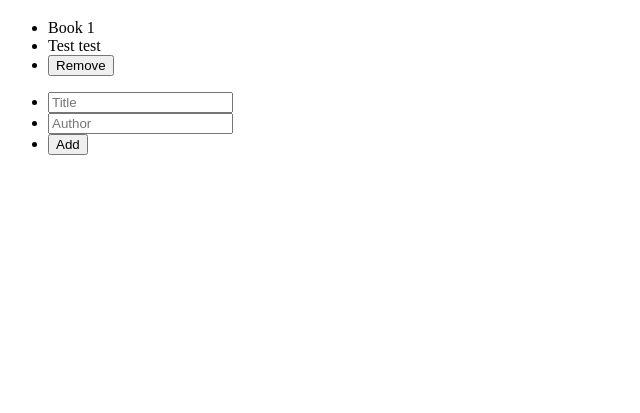
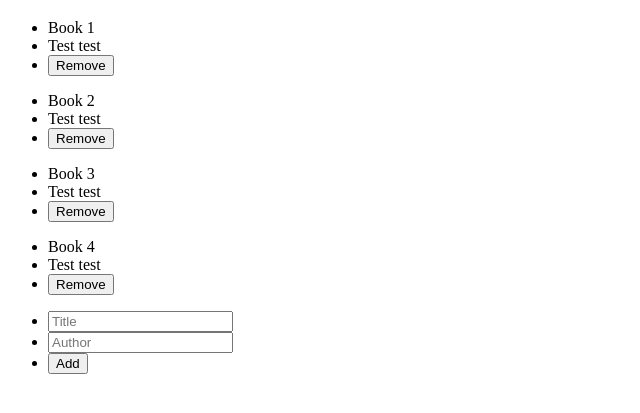
Before and after one commit to VicPeralta/awesomeBooks, a website: page index.html in a window 1280 px wide. Shown: the part 61-474 px from the top of the page, without its empty margins (0-640 px from the left). Drawn offline with Linux system fonts and the light colour scheme.

Commit message:
Add js code to dynamically create book's card section.
Add .vscode to .gitignore
Add template tag to html code

modified:   .gitignore
modified:   index.html
modified:   script.js

```diff
--- a/index.html
+++ b/index.html
@@ -11,13 +11,16 @@
 <body>
   <h1>Awesome Books</h1>
   <div class="books-container">
-    <ul class="book-card">
-      <li>Book 1</li>
-      <li>Test test</li>
-      <li>
-        <button type="button" class="remove-book">Remove</button>
-      </li>
-    </ul>
+    <template id="books-template">
+      <ul class="book-card">
+        <li class="title">Book 1</li>
+        <li class="author">Test test</li>
+        <li>
+          <button type="button" class="remove-book" data-id="">Remove</button>
+        </li>
+      </ul>
+      <hr>
+    </template>
   </div>
 
   <ul class="add-book">
--- a/script.js
+++ b/script.js
@@ -2,27 +2,45 @@ const bookList = [
   {
     id: 0,
     title: 'Book 1',
-    author: 'Test test'
+    author: 'Test test',
   },
   {
     id: 1,
     title: 'Book 2',
-    author: 'Test test'
+    author: 'Test test',
   },
   {
     id: 2,
     title: 'Book 3',
-    author: 'Test test'
+    author: 'Test test',
   },
   {
     id: 3,
     title: 'Book 4',
-    author: 'Test test'
-  }
-]
+    author: 'Test test',
+  },
+];
 
 function displayBooks(bookList) {
-  bookList.forEach(book => {
-
+  const booksContainer = document.querySelector('.books-container');
+  const booksTemplate = document.getElementById('books-template');
+  bookList.forEach((book) => {
+    const bookCard = booksTemplate.content.cloneNode(true).children[0];
+    bookCard.querySelector('.title').textContent = book.title;
+    bookCard.querySelector('.author').textContent = book.author;
+    bookCard.querySelector('.remove-book').setAttribute('data-id', book.id);
+    booksContainer.appendChild(bookCard);
   });
 }
+
+function setListeners() {
+  document.addEventListener('click', (e) => {
+    if(e.target.matches('.remove-book')) {
+      console.log(e.target.dataset.id);
+    }
+  });
+
+}
+
+displayBooks(bookList);
+setListeners();
```
Also changed, not shown: 1 other file.
